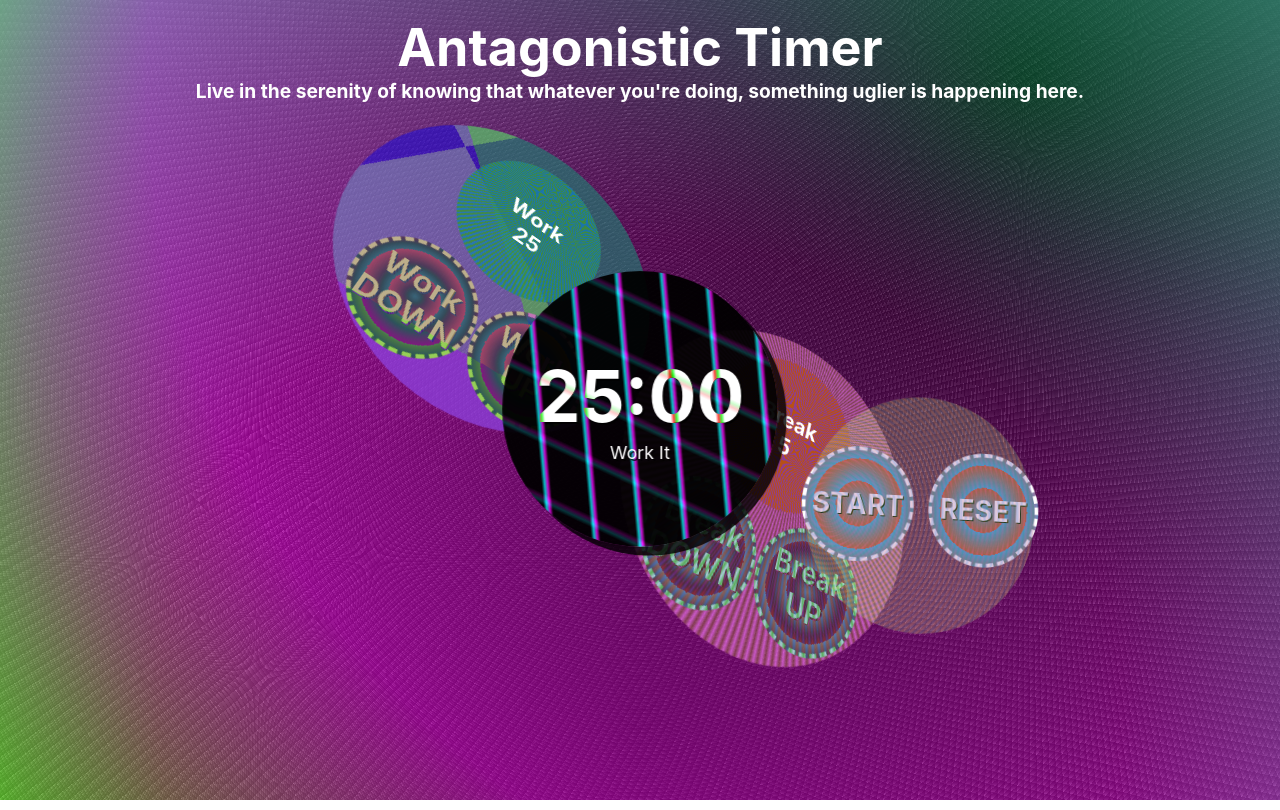
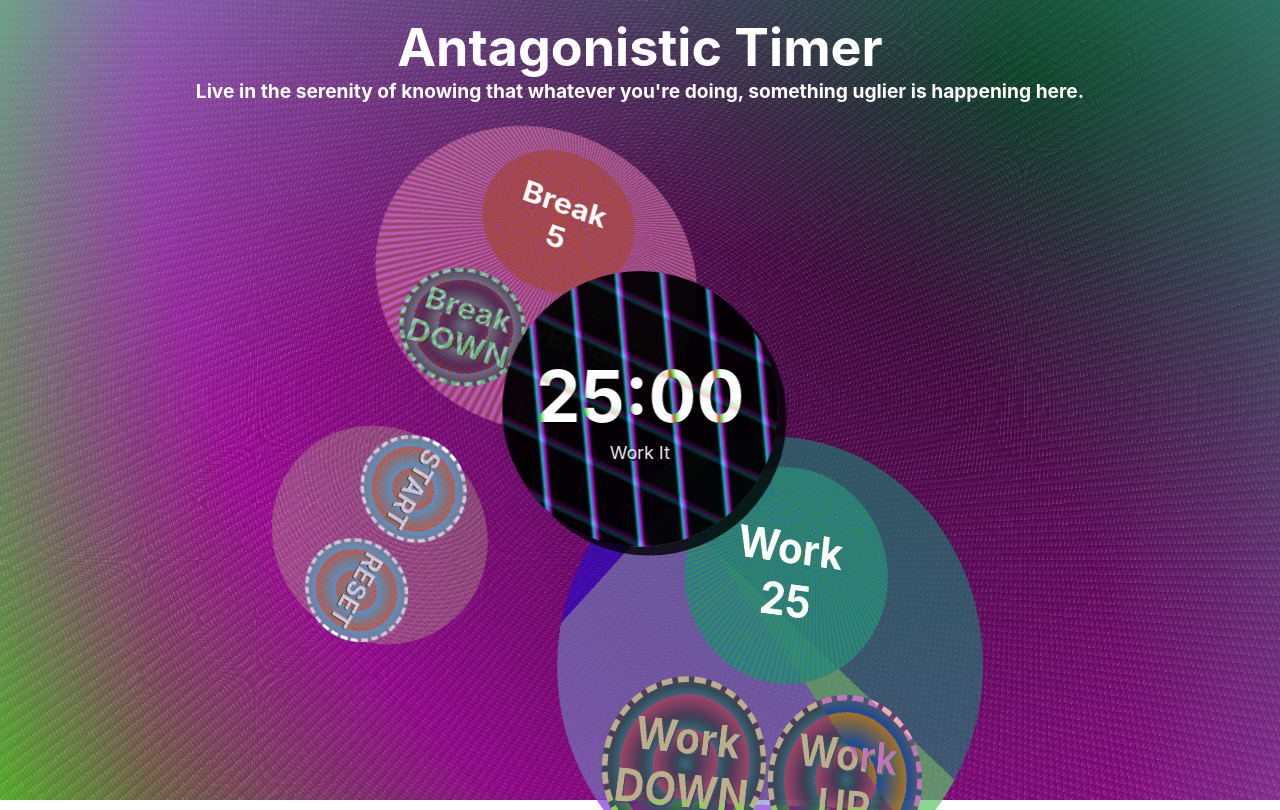
Before and after one commit to MatthieuPierce/antagonistic-timer, a React (Create React App) app: page / in a window 1280 px wide. Built offline with nearby package versions, Linux system fonts and the light colour scheme.

Commit message:
3d translate into id-specific variables

```diff
--- a/public/index.html
+++ b/public/index.html
@@ -7,7 +7,7 @@
     <meta name="theme-color" content="#000000" />
     <meta
       name="description"
-      content="Web site created using create-react-app"
+      content="Antagonistic Timer"
     />
     <link rel="apple-touch-icon" href="%PUBLIC_URL%/logo192.png" />
     <!--
@@ -24,7 +24,7 @@
       work correctly both with client-side routing and a non-root public URL.
       Learn how to configure a non-root public URL by running `npm run build`.
     -->
-    <title>React App</title>
+    <title>Antagonistic Timer</title>
   </head>
   <body>
     <noscript>You need to enable JavaScript to run this app.</noscript>
--- a/src/App.css
+++ b/src/App.css
@@ -1,31 +1,25 @@
 .App {
+  display: grid;
   background-color: #1e2127;
   user-select: none;
-
   background:
     radial-gradient(circle at 80% 10%,
       hsla(0, 0%, 0%, 0.5),
       hsla(303, 98%, 50%, 0.5) 70%,
-      hsla(90, 90%, 50%, 0.5)
-      ),
+      hsla(90, 90%, 50%, 0.5)),
     radial-gradient(circle at 50% 90%,
       hsla(0, 0%, 0%, 0.7),
       hsla(303, 98%, 10%, 0.5) 50%,
-      hsla(150, 90%, 50%, 0.9)
-      ),
+      hsla(150, 90%, 50%, 0.9)),
     repeating-conic-gradient(from 0deg at 20% 70%,
       hsla(0, 0%, 0%, 0.7) 0deg,
-    hsla(0, 0%, 0%, 0.0) 0.5deg
-    ),
+      hsla(0, 0%, 0%, 0.0) 0.5deg),
     repeating-conic-gradient(from 0deg at 80% 5%,
       hsla(0, 0%, 0%, 0.7) 0deg,
-    hsla(0, 0%, 0%, 0.0) 0.5deg
-    ),
+      hsla(0, 0%, 0%, 0.0) 0.5deg),
     repeating-radial-gradient(circle at 50% 50%,
       hsla(0, 0%, 0%, 0.7) 0%,
-    hsla(0, 0%, 0%, 0.0) 0.5%
-    )
-    ;
+      hsla(0, 0%, 0%, 0.0) 0.5%);
   color: white;
   margin: 0;
   padding: 0rem;
@@ -33,8 +27,6 @@
   min-height: 100vh;
   min-width: 100%;
   max-width: 100vw;
-  /* grid-template-columns: repeat(auto-fill, minmax(20rem, 1fr)); */
-  display: grid;
   grid: "top"
     "rest";
   justify-items: center;
@@ -43,88 +35,38 @@
 }
 
 
-/* @media (prefers-reduced-motion: no-preference) {
-  .App {
-    animation: App-trix-up infinite 5s linear;
-
-  }
-
-  @keyframes App-trix-up {
-    0% {
-      transform: scale(1);
-    }
-    50% {
-      transform: scale(1.01);
-    }
-    100% {
-      transform: scale(1);
-    }
-  } */
-
-  /* .App > div {
-    animation: App-trix-down infinite 5s linear;
-  }
-  .App > header {
-    animation: App-trix-down infinite 5s linear;
-  } */
-
-
-
-/* @keyframes App-trix-down {
-  0% {
-    transform: scale(1);
-  }
-  50% {
-    transform: scale(0.75);
-  }
-  100% {
-    transform: scale(1);
-  }
-} */
-
 .App-header {
   z-index: 2;
   grid-area: top;
-  /* grid-column: 1 / -1; */
-  /* display: flex;
-  flex-direction: column;
-  align-items: center;
-  justify-content: center; */
   font-size: calc(10px + 2vmin);
   color: white;
 }
 
-.App-header > h1 {
+.App-header>h1 {
   margin: 0;
 }
 
-.App-header > h2 {
+.App-header>h2 {
   margin: 0 0 0.5rem 0;
   font-size: 1.2rem;
 }
 
-
-
 .btn {
+  display: grid;
   background:
-    repeating-radial-gradient(
-      circle at 50% 50%,
+    repeating-radial-gradient(circle at 50% 50%,
       hsla(199, 80%, 60%, 0.9) 0%,
       hsla(350, 80%, 60%, 0.9) 30%);
   border: white 4px dashed;
   border-radius: 100%;
   box-sizing: border-box;
   color: white;
-  display: grid;
   font-size: calc(12px + 1.7vmin);
   width: 15vmin;
   height: 15vmin;
   min-width: 5rem;
   min-height: 5rem;
   text-shadow: 1px 1px black;
-  /* background-clip: text;
-  -webkit-background-clip: text;
-  color: transparent; */
   mix-blend-mode: difference;
   /* padding: 1rem; */
   place-content: center;
@@ -132,7 +74,7 @@
 }
 
 .flip {
-  filter: invert(90%)
+  filter: invert(90%);
 }
 
 @media (min-width: 400px) {
--- a/src/components/BreakControls.css
+++ b/src/components/BreakControls.css
@@ -1,17 +1,19 @@
 #breakPad {
+  display: grid;
   grid-area: rest;
-  transform: translate3d(-25vw, -30vh, -00vmin);
+  transform: translate3d(
+    var(--break-x-translate),
+    var(--break-y-translate),
+    var(--break-z-translate));
   background:
-  repeating-conic-gradient(from 20deg at 55% 30%,
-    hsla(22, 40%, 40%, 0.6) 0deg,
-    hsla(300, 80%, 70%, 0.7) 1deg,
-    hsla(22, 40%, 40%, 0.6) 2deg
-    );
+    repeating-conic-gradient(from 20deg at 55% 30%,
+      hsla(22, 40%, 40%, 0.6) 0deg,
+      hsla(300, 80%, 70%, 0.7) 1deg,
+      hsla(22, 40%, 40%, 0.6) 2deg);
   border-radius: 100%;
   box-sizing: border-box;
-  display: grid;
   grid: "top top"
-        "left right";
+    "left right";
   place-content: center;
   place-items: center;
   gap: 2px;
@@ -21,20 +23,17 @@
   min-width: 13rem;
   max-width: 100%;
   margin: 0rem;
-  /* padding: 15%; */
-
 }
 
 .break-header {
+  display: grid;
   background: repeating-conic-gradient(from 21deg,
-  hsla(22, 80%, 40%, 1) 0% 1deg,
-  hsla(300, 40%, 40%, 1) 1deg 2deg
-  );
+      hsla(22, 80%, 40%, 1) 0% 1deg,
+      hsla(300, 40%, 40%, 1) 1deg 2deg);
   color: white;
   border-radius: 100%;
   box-sizing: border-box;
   grid-area: top;
-  display: grid;
   place-content: center;
   place-items: center;
   height: 20vmin;
@@ -45,6 +44,7 @@
 
 .break-header h2 {
   box-sizing: border-box;
+  font-size: 2rem;
   width: 100%;
 }
 
@@ -55,3 +55,77 @@
 #break-increment {
   grid-area: right;
 }
+
+@media (prefers-reduced-motion: no-preference) {
+
+  #breakPad {
+    animation: rotatoZigBreak 12s infinite 3s linear;
+  }
+
+  @keyframes rotatoZigBreak {
+    0% {
+      transform:
+        rotate3d(1, 1, 1, 0deg)
+        translate3d(
+          var(--break-x-translate),
+          var(--break-y-translate),
+          var(--break-z-translate));
+    }
+    10% {
+      transform:
+        rotate3d(1.1, 1.1, 1.1, -20deg)
+        translate3d(
+          calc(var(--break-x-translate) + 0vw),
+          calc(var(--break-y-translate) + 40vh),
+          calc(var(--break-z-translate) + 0vmin));
+    }
+    25% {
+      transform:
+      rotate3d(3.1, 3.1, 3.1, 45deg)
+      translate3d(
+        calc(var(--break-x-translate) + 20vw),
+        calc(var(--break-y-translate) + 0vh),
+        calc(var(--break-z-translate) + 0vmin));
+    }
+    50% {
+      transform:
+      rotate3d(0.5, 0.5, 0.5, -15deg)
+      translate3d(
+        calc(var(--break-x-translate) + 0vw),
+        calc(var(--break-y-translate) + 20vh),
+        calc(var(--break-z-translate) + 0vmin));
+    }
+    60% {
+      transform:
+      rotate3d(1.1, 1.1, 1.1, 195deg)
+      translate3d(
+        calc(var(--break-x-translate) + 50vw),
+        calc(var(--break-y-translate) + 0vh),
+        calc(var(--break-z-translate) + 0vmin));
+    }
+    75% {
+      transform:
+      rotate3d(0.1, 0.1, 0.1, 15deg)
+      translate3d(
+        calc(var(--break-x-translate) + 5vw),
+        calc(var(--break-y-translate) + 45vh),
+        calc(var(--break-z-translate) + 0vmin));
+    }
+    90% {
+      transform:
+      rotate3d(1.1, 1.1, 1.1, -1deg)
+      translate3d(
+        calc(var(--break-x-translate) + 5vw),
+        calc(var(--break-y-translate) + -25vh),
+        calc(var(--break-z-translate) + 0vmin));
+    }
+    100% {
+      transform:
+      rotate3d(1, 1, 1, 0deg)
+      translate3d(
+        var(--break-x-translate),
+        var(--break-y-translate),
+        var(--break-z-translate));
+    }
+  }
+}
--- a/src/components/CountdownDisplay.css
+++ b/src/components/CountdownDisplay.css
@@ -16,8 +16,6 @@
       hsla(0, 0%, 0%, 0.8) 3% 15%,
       hsla(180, 100%, 50%, 0.8) 16%
       );
-  /* min-width: 100%;
-  max-width: 100%; */
   text-shadow:2px 2px hsla(0, 0%, 0%, 0.75);
   border-radius: 100%;
   box-sizing: border-box;
--- a/src/components/PlayControls.css
+++ b/src/components/PlayControls.css
@@ -1,6 +1,9 @@
 #playPad {
   grid-area: rest;
-  transform: translate3d(25vw, 25vh, -5vmin);
+  transform: translate3d(
+    var(--play-x-translate),
+    var(--play-y-translate),
+    var(--play-z-translate));
   background:
   repeating-radial-gradient(circle at 10% 50%,
     hsla(150, 100%, 70%, 0.2) 1%,
@@ -23,3 +26,92 @@
   max-width: 100%;
   margin: 0rem;
 }
+
+@media (prefers-reduced-motion: no-preference) {
+
+  #playPad {
+    animation: rotatoZigPlay 10s infinite 1s linear;
+  }
+  @keyframes rotatoZigPlay {
+    0% {
+      transform:
+        rotate3d(1, 1, 1, 0deg)
+        rotate(0deg)
+        translate3d(
+          calc(var(--play-x-translate) + 0vw),
+          calc(var(--play-y-translate) + 0vh),
+          calc(var(--play-z-translate) + 0vmin)
+          );
+    }
+    10% {
+      transform:
+        rotate3d(0.1, 0.1, 1, 25deg)
+        rotate(10deg)
+        translate3d(
+          calc(var(--play-x-translate) + -2.5vw),
+          calc(var(--play-y-translate) + -2.5vh),
+          calc(var(--play-z-translate) + 0vmin)
+          );
+    }
+    25% {
+      transform:
+      rotate3d(3.1, 3.1, 3.1, 45deg)
+      rotate(40deg)
+      translate3d(
+        calc(var(--play-x-translate) + -5vw),
+        calc(var(--play-y-translate) + -5vh),
+        calc(var(--play-z-translate) + 0vmin)
+        );
+    }
+    50% {
+      transform:
+      rotate3d(0.5, 0.5, 0.5, -25deg)
+      rotate(150deg)
+      translate3d(
+        calc(var(--play-x-translate) + -2.5vw),
+        calc(var(--play-y-translate) + -2.5vh),
+        calc(var(--play-z-translate) + 0vmin)
+        );
+    }
+    60% {
+      transform:
+      rotate3d(1.1, 1.1, 1.1, 15deg)
+      rotate(200deg)
+      translate3d(
+        calc(var(--play-x-translate) + -7vw),
+        calc(var(--play-y-translate) + -7vh),
+        calc(var(--play-z-translate) + 0vmin)
+        );
+    }
+    75% {
+      transform:
+      rotate3d(0.1, 0.1, 0.1, 45deg)
+      rotate(250deg)
+      translate3d(
+        calc(var(--play-x-translate) + -20vw),
+        calc(var(--play-y-translate) + -10vh),
+        calc(var(--play-z-translate) + 0vmin)
+        );
+    }
+    90% {
+      transform:
+      rotate3d(1.1, 1.1, 1.1, 25deg)
+      rotate(310deg)
+      translate3d(
+        calc(var(--play-x-translate) + -3vw),
+        calc(var(--play-y-translate) + -3vh),
+        calc(var(--play-z-translate) + 3vmin)
+        );
+    }
+    100% {
+      transform:
+      rotate3d(1, 1, 1, 0deg)
+      rotate(360deg)
+      translate3d(
+        calc(var(--play-x-translate) + 0vw),
+        calc(var(--play-y-translate) + 0vh),
+        calc(var(--play-z-translate) + 1vmin)
+        );
+    }
+  }
+}
--- a/src/components/SessionControls.css
+++ b/src/components/SessionControls.css
@@ -1,5 +1,8 @@
 #sessionPad {
-  transform: translate3d(25vw, -26vh, -00vmin);
+  transform: translate3d(
+    var(--session-x-translate),
+    var(--session-y-translate),
+    var(--session-z-translate));
   grid-area: rest;
   background:
   repeating-conic-gradient(from 7deg at 80% 80%,
@@ -34,62 +37,6 @@
 
   }
 
-@media (prefers-reduced-motion: no-preference) {
-  #sessionPad {
-    animation: rotatoZig 8s infinite 1s linear;
-  }
-  #breakPad {
-    animation: rotatoZig 12s infinite 3s linear;
-  }
-
-  #playPad {
-    animation: rotatoZig 20s infinite 5s linear;
-  }
-  @keyframes rotatoZig {
-    0% {
-      transform:
-        rotate3d(1, 1, 1, 0deg)
-        translate3d(0);
-    }
-    10% {
-      transform:
-        rotate3d(0.1, 0.1, 0.1, 25deg)
-        translate3d(22vmin, -27vmin, 5vmin);
-    }
-    25% {
-      transform:
-      rotate3d(3.1, 3.1, 3.1, 45deg)
-      translate3d(12vmin, 12vmin, 10vmin);
-    }
-    50% {
-      transform:
-      rotate3d(0.5, 0.5, 0.5, -25deg)
-      translate3d(-32vmin, -27vmin, -15vmin);
-    }
-    60% {
-      transform:
-      rotate3d(1.1, 1.1, 1.1, 95deg)
-      translate3d(-20vmin, 0vmin, 10vmin);
-    }
-    75% {
-      transform:
-      rotate3d(0.1, 0.1, 0.1, 45deg)
-      translate3d(7vmin, 15vmin, 30vmin);
-    }
-    90% {
-      transform:
-      rotate3d(1.1, 1.1, 1.1, 25deg)
-      translate3d(-5vmin, 10vmin, 10vmin);
-    }
-    100% {
-      transform:
-      rotate3d(1, 1, 1, 0deg)
-      translate3d(0, 0, 0);
-    }
-  }
-}
-
-
 .session-header {
   background:
   repeating-conic-gradient(from 35deg at 60% 20%,
@@ -109,6 +56,10 @@
   min-width: 5rem;
   }
 
+  .session-header > h2 {
+    font-size: 2rem;
+  }
+
   /* #sessionPad > .btn {
     color: black;
   } */
@@ -120,3 +71,59 @@
   #session-increment {
     grid-area: right;
   }
+
+  @media (prefers-reduced-motion: no-preference) {
+
+    #sessionPad {
+      animation: rotatoZigSession 10s infinite 3s alternate-reverse;
+    }
+
+    @keyframes rotatoZigSession {
+      0% {
+        transform:
+          rotate3d(1, 1, 1, 0deg)
+          translate3d(
+            var(--session-x-translate),
+            var(--session-y-translate),
+            var(--session-z-translate));
+      }
+      10% {
+        transform:
+          rotate3d(0.1, 0.1, 0.1, 25deg)
+          translate3d(13vmin, -15vmin, 5vmin);
+      }
+      25% {
+        transform:
+        rotate3d(3.1, 3.1, 3.1, 45deg)
+        translate3d(0vmin, 22vmin, 10vmin);
+      }
+      50% {
+        transform:
+        rotate3d(1.0, 1.0, 1.0, -25deg)
+        translate3d(-32vmin, -27vmin, -15vmin);
+      }
+      60% {
+        transform:
+        rotate3d(1.1, 1.1, 1.1, -65deg)
+        translate3d(-30vmin, 0vmin, 10vmin);
+      }
+      75% {
+        transform:
+        rotate3d(0.1, 0.1, 0.1, 15deg)
+        translate3d(12vmin, 20vmin, 25vmin);
+      }
+      90% {
+        transform:
+        rotate3d(1.1, 1.1, 1.1, 25deg)
+        translate3d(-5vmin, -15vmin, 10vmin);
+      }
+      100% {
+        transform:
+        rotate3d(1, 1, 1, 0deg)
+        translate3d(
+          var(--session-x-translate),
+          var(--session-y-translate),
+          var(--session-z-translate));
+      }
+    }
+  }
```
Also changed, not shown: src/index.css (+14 -0 lines), public/manifest.json. Lines whose indentation alone changed are shown as unchanged.
